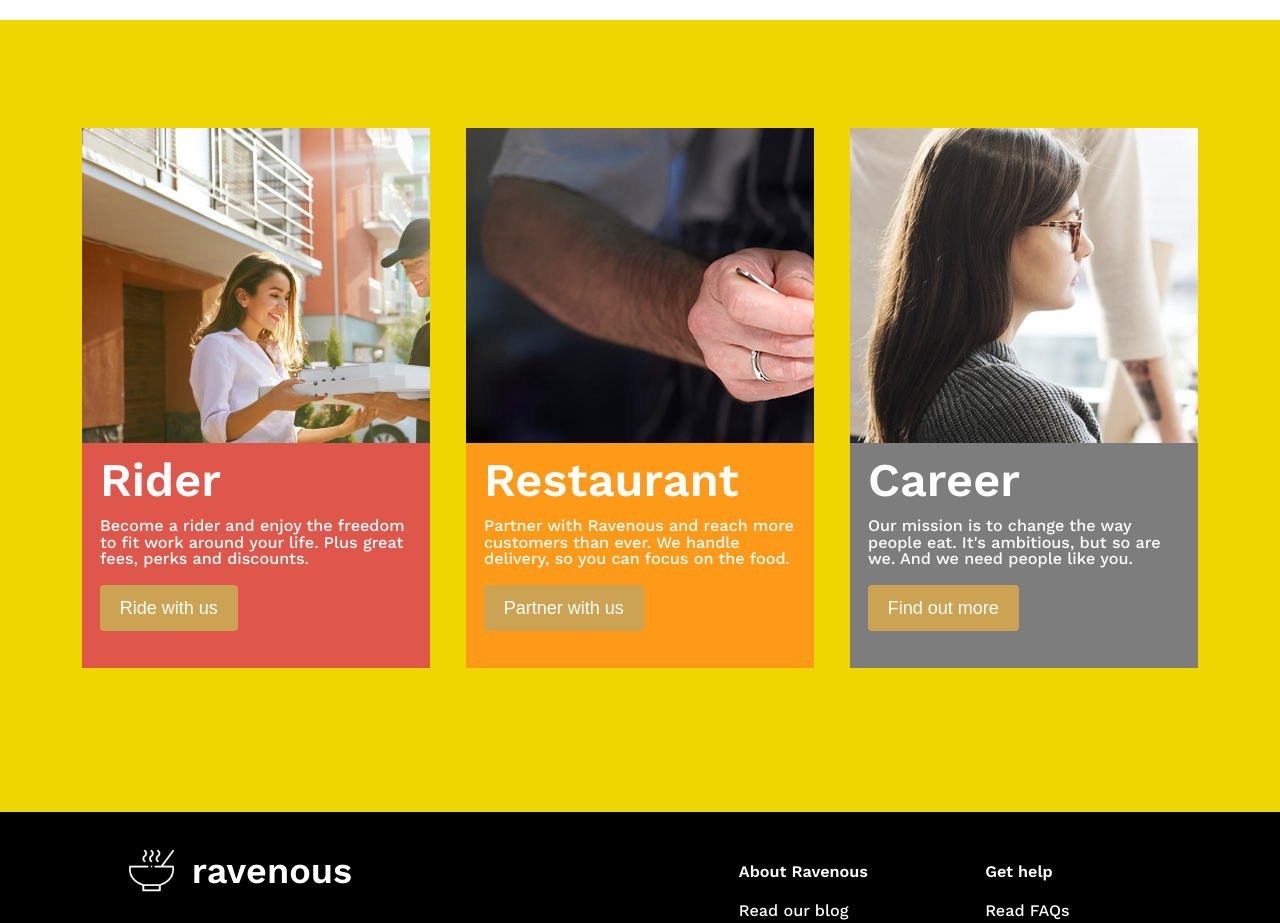
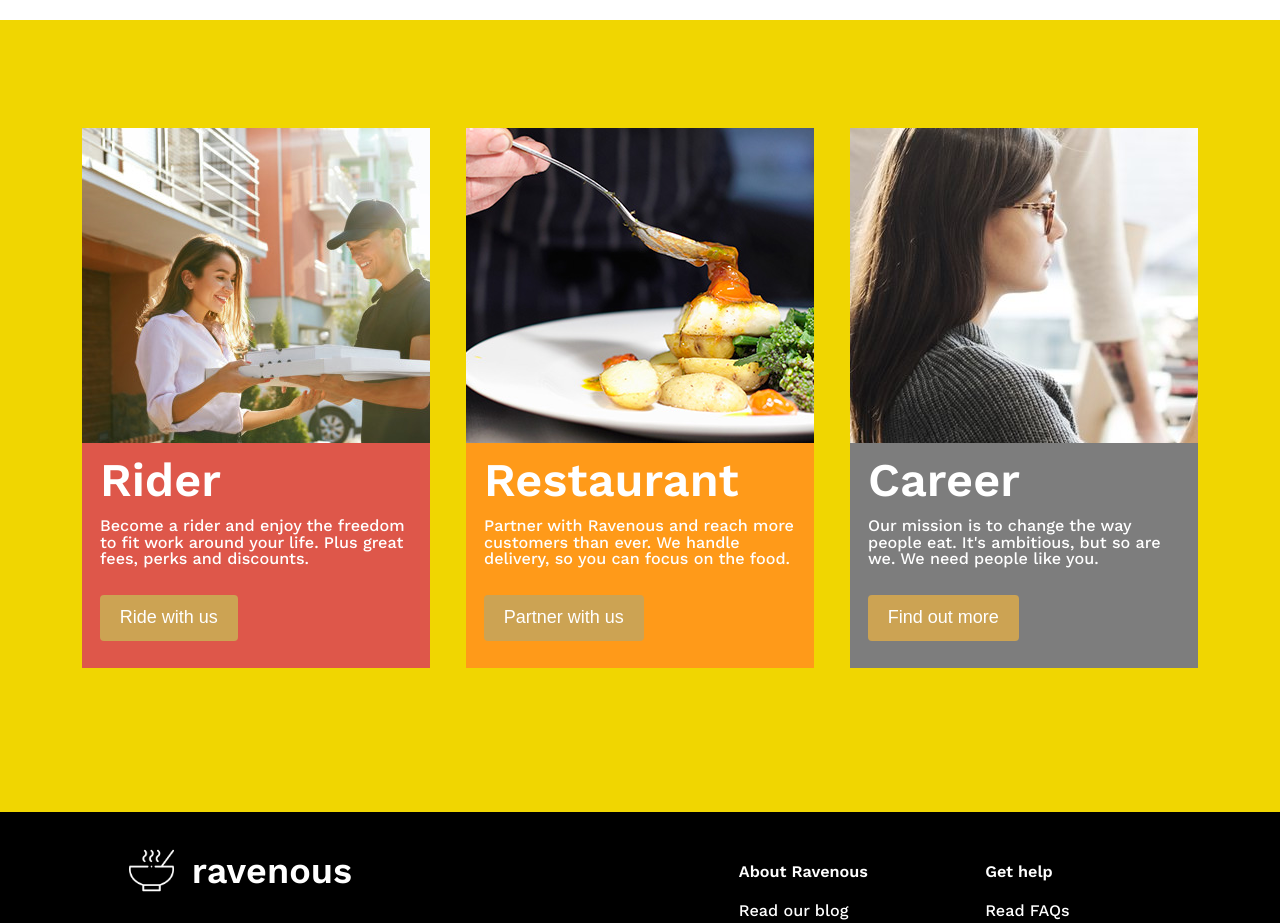
Before and after one commit to ProgrammableEric/ravenousMenu, a React (Create React App) app: page / in a window 1280 px wide. Shown: the part 1620-2543 px from the top of the page. Built offline with nearby package versions, Linux system fonts and the light colour scheme.

Commit message:
finished lowerbody

```diff
--- a/src/components/LowerBody/LowerBody.js
+++ b/src/components/LowerBody/LowerBody.js
@@ -30,7 +30,7 @@ class LowerBody extends Component {
                 {
                     title: "Career",
                     img: career,
-                    description: "Our mission is to change the way people eat. It's ambitious, but so are we. And we need people like you.",
+                    description: "Our mission is to change the way people eat. It's ambitious, but so are we. We need people like you.",
                     jump: "Find out more",
                     id: 3,
                     position: 'right',
@@ -75,3 +75,6 @@ class LowerBody extends Component {
 
 
 export default LowerBody;
+
+
+// 设置lowerbodyItem 为flexbox, 改变一元素宽度，其他元素自适应
--- a/src/components/LowerBody/LowerBody.scss
+++ b/src/components/LowerBody/LowerBody.scss
@@ -10,7 +10,8 @@
 .LowerBodyWrapper {
     width: 90%;
     margin: 2rem auto;
-    position: relative;
+    display:flex;
+    height: 30rem;
 }
 
 @media only screen and (min-width: 1300px) {
@@ -22,25 +23,37 @@
 .LowerBodyListWrapper {
     box-sizing: border-box;
     width: calc(100%/3);
+    height: 30rem;
     padding: 0 1rem;
-    display: inline-block;
     vertical-align: top;
-    transition: .5s ease;
+    transition: all .5s ease 0s;
 }
 
 .LowerBodyList {
     width: 100%;
     height: 100%;;
-    height: 30rem;
     background-repeat: no-repeat;
-    background-position: top 0 left 0;
     position: relative;
+}
+
+.left .LowerBodyList {
+    background-position: top -1rem left -3rem;
+}
+
+.middle .LowerBodyList {
+    background-position: top -10rem left 60%;
+}
+
+.right .LowerBodyList {
+    background-position: top -1rem left -1.5rem;
 }
 
 .LBListContent {
     height: 12.5rem;
     position: absolute;
+    width: 100%;
     bottom: 0;
+    overflow: hidden;
 }
 
 .left .LBListContent{
@@ -64,7 +77,7 @@
 }
 
 .LBListDescription{
-    margin: 0 1rem 1rem;
+    margin: 0 1rem 1.5rem;
     font-size: 0.9rem;
     font-weight: 400;
     color: white;
@@ -77,6 +90,7 @@
 }
 
 .LBListContent button {
+    outline:none;
     color: white;
     background-color: #cca353;
     font-size: 1rem;
@@ -84,32 +98,24 @@
     border-radius: 4px;
     border: none;
     font-weight: 500;
-    margin-left: 1rem;
+    position: absolute;
+    left: 1rem;
+    bottom: 1.5rem;
+}
+
+.LBListContent button:hover {
+    cursor: pointer;
+    background-color: #a7874b;
 }
 
 .left:hover {
-    width: 40%;
-}
-
-.left:hover + .middle,
-.left:hover + .right {
-    width: 20%;
+    width: 60%;
 }
 
 .middle:hover {
-    width: 40%;
-}
-
-.middle:hover + .left,
-.middle:hover + .right {
-    width: 20%;
+    width: 60%;
 }
 
 .right:hover {
-    width: 40%;
+    width: 60%;
 }
-
-.right:hover + .left,
-.right:hover + .middle {
-    width: 20%;
-}
```
